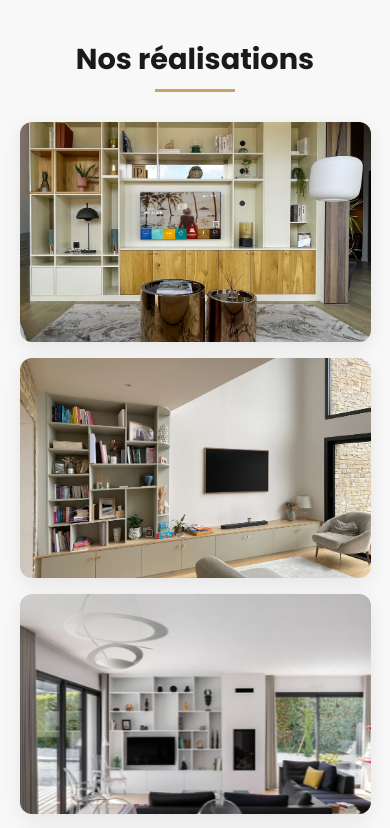
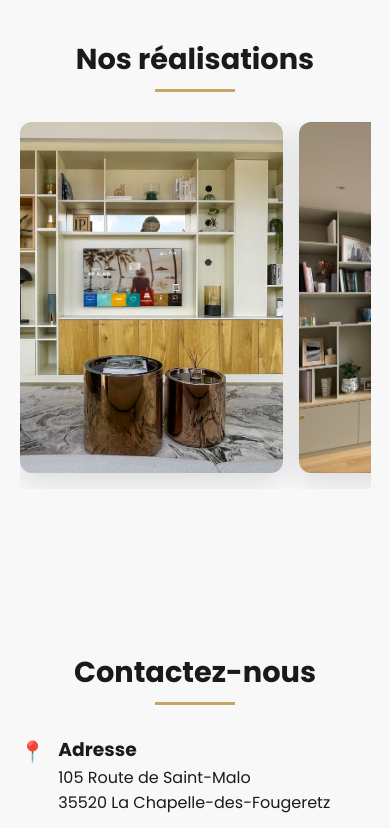
Before and after one commit to MAMARGAUX01/Portfolio-IP-Rennes, a plain HTML site: page index.html in a window 390 px wide. Shown: the part 1880-2708 px from the top of the page. Drawn offline with Linux system fonts and the light colour scheme.

Commit message:
Update index.html

```diff
--- a/index.html
+++ b/index.html
@@ -495,19 +495,59 @@ footer{
   </div>
 </section>
 
-<!-- LIGHTBOX SCRIPT -->
+<style>
+/* Desktop grid */
+.gallery {
+display: grid;
+grid-template-columns: repeat(auto-fit, minmax(260px, 1fr));
+gap: 1rem;
+}
+.gallery img {
+width: 100%;
+height: 320px;
+object-fit: cover;
+border-radius: 12px;
+cursor: pointer;
+box-shadow: 0 6px 20px rgba(0,0,0,.08);
+transition: transform .28s, box-shadow .28s;
+}
+.gallery img:hover {
+transform: translateY(-6px);
+box-shadow: 0 18px 40px rgba(0,0,0,.18);
+}
+
+/* Mobile: horizontal scroll */
+@media(max-width: 720px){
+.gallery {
+display: flex;
+overflow-x: auto;
+scroll-snap-type: x mandatory;
+-webkit-overflow-scrolling: touch;
+gap: 1rem;
+padding-bottom: 1rem;
+}
+.gallery img {
+flex: 0 0 75%;
+max-width: 75%;
+height: auto;
+scroll-snap-align: center;
+object-fit: cover;
+box-shadow: 0 8px 30px rgba(0,0,0,.12);
+}
+.gallery img:hover {
+transform: none;
+box-shadow: 0 10px 30px rgba(0,0,0,.18);
+}
+}
+</style>
+
+<!-- Lightbox Script -->
 <script>
 (function(){
 const gallery = document.querySelectorAll('.gallery img');
 const lightbox = document.createElement('div');
 lightbox.className = 'lightbox';
-  lightbox.innerHTML = `
-    <button class="lightbox-close" aria-label="Fermer">×</button>
-    <div role="dialog" aria-modal="true">
-      <img alt="">
-      <div class="caption"></div>
-    </div>
-  `;
+lightbox.innerHTML =     `<button class="lightbox-close" aria-label="Fermer">×</button>     <div role="dialog" aria-modal="true">       <img alt="">       <div class="caption"></div>     </div>`  ;
 document.body.appendChild(lightbox);
 
 const lbImg = lightbox.querySelector('img');
@@ -526,10 +566,7 @@ footer{
 document.body.style.overflow = '';
 }
 
-  gallery.forEach(img => {
-    img.addEventListener('click', () => open(img));
-  });
-
+gallery.forEach(img => img.addEventListener('click', () => open(img)));
 closeBtn.addEventListener('click', close);
 lightbox.addEventListener('click', e => {
 if(e.target === lightbox) close();
```
Lines whose indentation alone changed are shown as unchanged.
